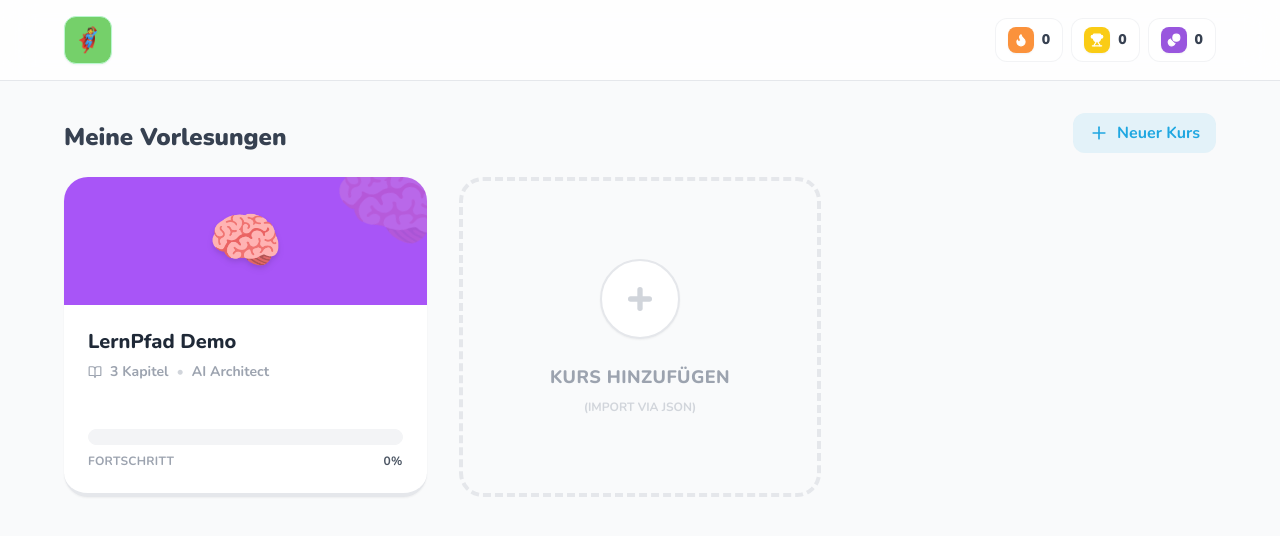
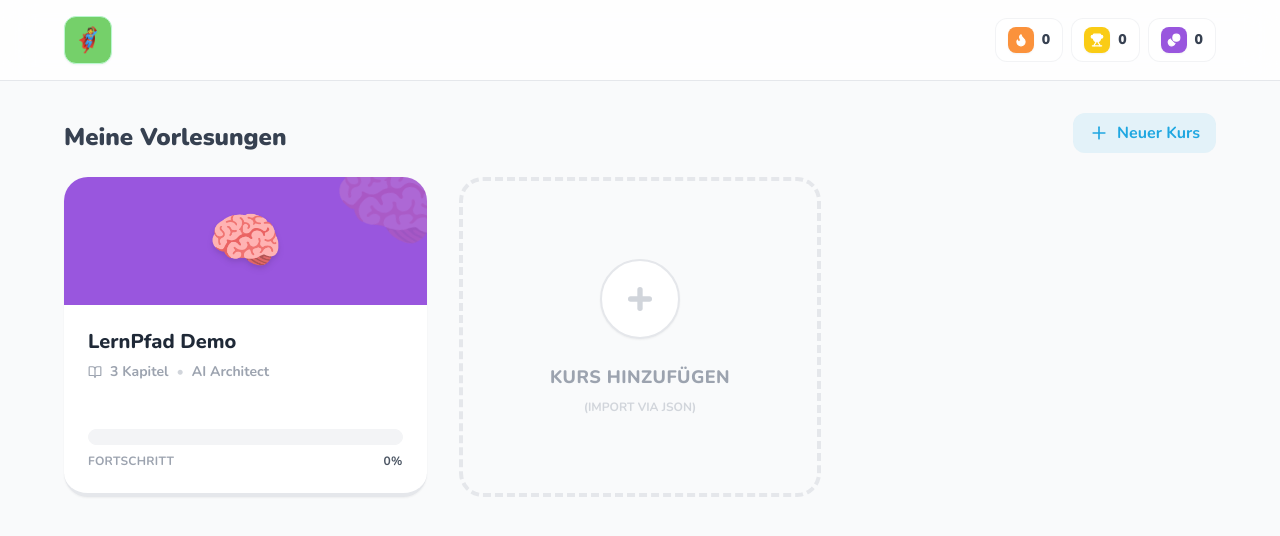
Before and after one commit to marthaderichs/Lernpfad, a React (Vite) app: page / in a window 1280 px wide. Shown: the top 536 px of the page. Built offline with nearby package versions, Linux system fonts and the light colour scheme; no server answers.

Commit message:
Fix color inconsistencies across course map, levels and dashboard

```diff
--- a/src/components/course/CourseMap.tsx
+++ b/src/components/course/CourseMap.tsx
@@ -108,11 +108,13 @@ export const CourseMap: React.FC = () => {
                             {/* Unit Header Badge */}
                             <div className={`
                 z-10 mb-16 px-8 py-4 rounded-3xl shadow-xl text-white font-extrabold text-center uppercase tracking-wider text-lg transform hover:scale-105 transition-transform cursor-default select-none border-b-8 border-black/10 relative
-                ${unit.colorTheme === 'brand-purple' ? 'bg-purple-500' :
-                                    unit.colorTheme === 'brand-orange' ? 'bg-orange-400' :
-                                        unit.colorTheme === 'brand-green' ? 'bg-green-500' :
-                                            unit.colorTheme === 'brand-red' ? 'bg-red-400' :
-                                                unit.colorTheme === 'brand-pink' ? 'bg-[#FB96BB]' : 'bg-blue-400'}
+                ${unit.colorTheme === 'brand-purple' ? 'bg-brand-purple' :
+                                    unit.colorTheme === 'brand-orange' ? 'bg-brand-orange' :
+                                        unit.colorTheme === 'brand-green' ? 'bg-brand-green' :
+                                            unit.colorTheme === 'brand-red' ? 'bg-brand-red' :
+                                                unit.colorTheme === 'brand-pink' ? 'bg-brand-pink' :
+                                                    unit.colorTheme === 'brand-teal' ? 'bg-brand-teal' :
+                                                        unit.colorTheme === 'brand-sky' ? 'bg-brand-sky' : 'bg-brand-blue'}
               `}>
                                 <div className="absolute -bottom-3 left-1/2 -ml-2 w-4 h-4 bg-inherit rotate-45"></div>
                                 {unit.title}
--- a/src/components/course/LevelNode.tsx
+++ b/src/components/course/LevelNode.tsx
@@ -39,13 +39,15 @@ export const LevelNode: React.FC<LevelNodeProps> = ({ level, color, onClick, ind
                 style={{ backgroundColor: !isLocked ? `var(--${themeColor})` : undefined }}
             >
                 <div className={`w-24 h-24 rounded-full flex items-center justify-center border-b-8 ${isLocked ? 'bg-gray-200 border-gray-300' :
-                    themeColor === 'brand-purple' ? 'bg-purple-500 border-purple-700' :
-                        themeColor === 'brand-green' ? 'bg-green-500 border-green-700' :
-                            themeColor === 'brand-orange' ? 'bg-orange-400 border-orange-600' :
-                                themeColor === 'brand-blue' ? 'bg-indigo-500 border-indigo-700' :
-                                    themeColor === 'brand-red' ? 'bg-red-500 border-red-700' :
-                                        themeColor === 'brand-pink' ? 'bg-[#FB96BB] border-[#d87a9e]' :
-                                            'bg-blue-400 border-blue-600'
+                    themeColor === 'brand-purple' ? 'bg-brand-purple border-purple-700' :
+                        themeColor === 'brand-green' ? 'bg-brand-green border-green-700' :
+                            themeColor === 'brand-orange' ? 'bg-brand-orange border-orange-600' :
+                                themeColor === 'brand-blue' ? 'bg-brand-blue border-indigo-700' :
+                                    themeColor === 'brand-sky' ? 'bg-brand-sky border-sky-700' :
+                                        themeColor === 'brand-teal' ? 'bg-brand-teal border-teal-700' :
+                                            themeColor === 'brand-red' ? 'bg-brand-red border-red-700' :
+                                                themeColor === 'brand-pink' ? 'bg-brand-pink border-[#d87a9e]' :
+                                                    'bg-brand-blue border-blue-600'
                     }`}>
                     {isCompleted ? (
                         <CheckCircle className="text-white w-10 h-10 drop-shadow-md" />
--- a/src/components/dashboard/Dashboard.tsx
+++ b/src/components/dashboard/Dashboard.tsx
@@ -25,13 +25,14 @@ const CourseCard: React.FC<{
     const [showDeleteConfirm, setShowDeleteConfirm] = useState(false);
 
     const themeColors: Record<string, string> = {
-        'brand-purple': 'bg-purple-500 border-purple-700',
-        'brand-blue': 'bg-indigo-500 border-indigo-700',
-        'brand-orange': 'bg-orange-400 border-orange-600',
-        'brand-green': 'bg-green-500 border-green-700',
-        'brand-sky': 'bg-sky-400 border-sky-600',
-        'brand-red': 'bg-red-400 border-red-600',
-        'brand-pink': 'bg-[#FB96BB] border-[#d87a9e]',
+        'brand-purple': 'bg-brand-purple border-purple-700',
+        'brand-blue': 'bg-brand-blue border-indigo-700',
+        'brand-orange': 'bg-brand-orange border-orange-600',
+        'brand-green': 'bg-brand-green border-green-700',
+        'brand-sky': 'bg-brand-sky border-sky-600',
+        'brand-teal': 'bg-brand-teal border-teal-600',
+        'brand-red': 'bg-brand-red border-red-600',
+        'brand-pink': 'bg-brand-pink border-[#d87a9e]',
     };
 
     const cssClass = themeColors[course.themeColor] || themeColors['brand-blue'];
@@ -89,7 +90,15 @@ const CourseCard: React.FC<{
                 <div>
                     <div className="w-full bg-gray-100 rounded-full h-4 mb-2 overflow-hidden border border-gray-100">
                         <div
-                            className={`h-full rounded-full transition-all duration-1000 ease-out ${course.themeColor === 'brand-purple' ? 'bg-purple-400' : course.themeColor === 'brand-green' ? 'bg-green-400' : 'bg-brand-blue'}`}
+                            className={`h-full rounded-full transition-all duration-1000 ease-out ${course.themeColor === 'brand-purple' ? 'bg-brand-purple' :
+                                    course.themeColor === 'brand-green' ? 'bg-brand-green' :
+                                        course.themeColor === 'brand-orange' ? 'bg-brand-orange' :
+                                            course.themeColor === 'brand-red' ? 'bg-brand-red' :
+                                                course.themeColor === 'brand-pink' ? 'bg-brand-pink' :
+                                                    course.themeColor === 'brand-sky' ? 'bg-brand-sky' :
+                                                        course.themeColor === 'brand-teal' ? 'bg-brand-teal' :
+                                                            'bg-brand-blue'
+                                }`}
                             style={{ width: `${course.totalProgress}%` }}
                         />
                     </div>
```
